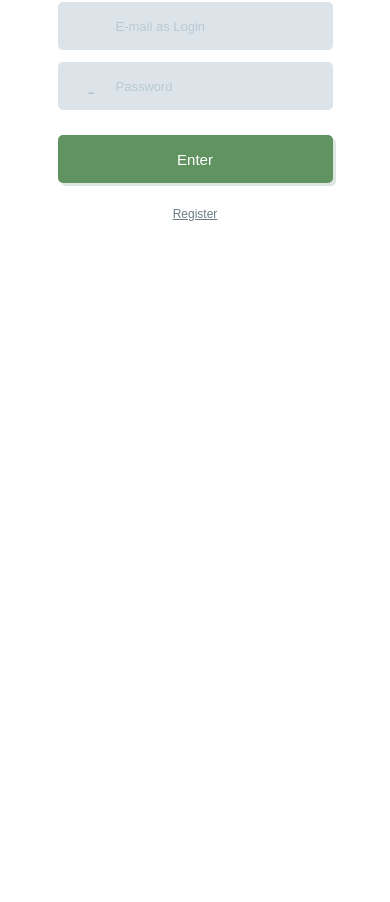
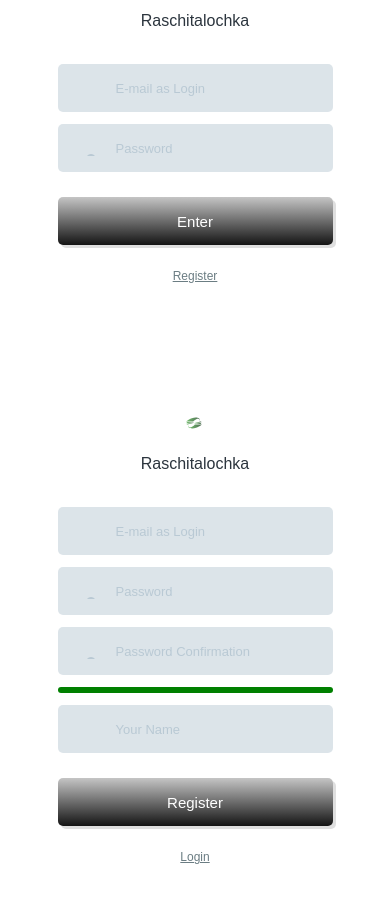
Before and after one commit to ProkhoDim/rasschitalochka, a React (Create React App) app: page / in a window 390 px wide. Shown: the part 1197-2099 px from the top of the page. Before the commit the page ends 1419 px from the top, so only its background shows below. Built offline with nearby package versions, Linux system fonts and the light colour scheme.

Commit message:
registration logic, mobile view ready/some fixes login

```diff
--- a/package.json
+++ b/package.json
@@ -8,6 +8,7 @@
     "@testing-library/react": "^9.5.0",
     "@testing-library/user-event": "^7.2.1",
     "axios": "^0.20.0",
+    "email-validator": "^2.0.4",
     "modern-normalize": "^1.0.0",
     "prop-types": "^15.7.2",
     "react": "^17.0.0",
--- a/src/App.js
+++ b/src/App.js
@@ -9,6 +9,8 @@ import AppBar from './components/AppBar';
 import ModalBtn from './components/ModalBtn';
 import SideBar from './components/Sidebar';
 import './fonts/fonts.css';
+import Login from './Views/Login';
+import Registration from './Views/Registration';
 import StatisticsView from './Views/StatisticsView'; //когда будет роутинг удалить
 
 class App extends Component {
@@ -62,6 +64,8 @@ class App extends Component {
           <AppBar />
           <SideBar />
           <ModalBtn />
+          <Login />
+          <Registration />
         </div>
       </>
     );
--- a/src/Views/Login/Login.js
+++ b/src/Views/Login/Login.js
@@ -25,7 +25,8 @@ class Login extends Component {
 
   render() {
     const { email, password } = this.state;
-
+    const isBtnNotDisabled = email.length > 0 && password.length > 0;
+    console.log(isBtnNotDisabled);
     return (
       <div className={s.loginBlock}>
         <div className={s.logo}></div>
@@ -35,33 +36,34 @@ class Login extends Component {
           onSubmit={this.onSubmitHandler}
           autoComplete="off"
         >
-          <label
-          // className={}
-          >
+          <label>
             <input
               className={s.emailInput}
               type="email"
               name="email"
               placeholder="E-mail as Login"
+              autocomplete="off"
               value={email}
               onChange={this.onChangeHandler}
             />
           </label>
 
-          <label
-          // className={}
-          >
+          <label>
             <input
               className={s.passwordInput}
               type="password"
               name="password"
               value={password}
+              autocomplete="off"
               placeholder="Password"
               onChange={this.onChangeHandler}
             />
           </label>
-
-          <button className={s.btnLogin} type="submit">
+          <button
+            className={s.btnLogin}
+            type="submit"
+            disabled={!isBtnNotDisabled}
+          >
             Enter
           </button>
         </form>
--- a/src/Views/Login/Login.module.css
+++ b/src/Views/Login/Login.module.css
@@ -1,4 +1,5 @@
 .loginBlock {
+  padding-top: 62px;
   display: flex;
   flex-direction: column;
   align-items: center;
@@ -103,8 +104,15 @@
   background: linear-gradient(#ecb22a, #ff6c00);
   box-shadow: 3px 3px 0px 0px rgba(255, 108, 0, 0.2);
 }
+
+.btnLogin:disabled {
+  background: linear-gradient(#c5c5c5, #141414);
+  box-shadow: 3px 3px 0px 0px rgba(97, 97, 97, 0.2);
+}
+
 .regLink {
   color: rgb(107, 125, 131);
   font-family: HelveticaNeueCyr-Roman, sans-serif;
   font-size: 12px;
+  margin-bottom: 65px;
 }
--- a/src/Views/Registration/Registration.js
+++ b/src/Views/Registration/Registration.js
@@ -0,0 +1,142 @@
+import React, { Component, createRef } from 'react';
+import * as EmailValidator from 'email-validator';
+import { NavLink } from 'react-router-dom';
+import { connect } from 'react-redux';
+import { authOperations } from '../../redux/auth';
+
+import s from './Registration.module.css';
+
+const initialState = {
+  user: {
+    name: '',
+    email: '',
+    password: '',
+  },
+  isValidEmail: '',
+  isEqualPassword: '',
+};
+
+class Registration extends Component {
+  state = initialState;
+  confirmPassword = createRef();
+
+  onChangeHandler = ({ currentTarget: { name, value } }) => {
+    this.setState({ user: { [name]: value } });
+  };
+
+  onBlurEmailHandler = e => {
+    if (EmailValidator.validate(this.state.user.email) === true) {
+      this.setState({ isValidEmail: true });
+    } else {
+      this.setState({ isValidEmail: false });
+    }
+  };
+
+  onChangeConfrimPassHandler = e => {
+    if (this.confirmPassword.current.value === this.state.user.password) {
+      this.setState({ isEqualPassword: true });
+    } else {
+      this.setState({ isEqualPassword: false });
+    }
+  };
+
+  onSubmitHandler = e => {
+    const { onRegister } = this.props;
+    e.preventDefault();
+    if (
+      this.state.isValidEmail === true &&
+      this.state.isEqualPassword === true
+    ) {
+      onRegister(this.state.user);
+      this.setState(initialState);
+      this.confirmPassword.current.value = '';
+    }
+  };
+
+  render() {
+    const { name, email, password } = this.state.user;
+    const isBtnNotDisable =
+      this.state.isValidEmail && this.state.isEqualPassword;
+    return (
+      <div className={s.registerBlock}>
+        <div className={s.logo}></div>
+        <span className={s.projectName}>Raschitalochka</span>
+        <form
+          className={s.registerForm}
+          onSubmit={this.onSubmitHandler}
+          autoComplete="off"
+        >
+          <label>
+            <input
+              className={s.emailInput}
+              type="email"
+              name="email"
+              value={email}
+              autocomplete="off"
+              placeholder="E-mail as Login"
+              onChange={this.onChangeHandler}
+              onBlur={this.onBlurEmailHandler}
+            />
+          </label>
+          {this.state.isValidEmail === false && (
+            <div className={s.warningText}>
+              <span>Please enter valid email address!</span>
+            </div>
+          )}
+          <label>
+            <input
+              className={s.passwordInput}
+              type="password"
+              name="password"
+              value={password}
+              placeholder="Password"
+              onChange={this.onChangeHandler}
+            />
+          </label>
+          <label>
+            <input
+              className={s.passwordInput}
+              type="password"
+              name="password confirmation"
+              placeholder="Password Confirmation"
+              onChange={this.onChangeConfrimPassHandler}
+              ref={this.confirmPassword}
+            />
+          </label>
+          {this.state.isEqualPassword === false && (
+            <div className={s.warningText}>
+              <span>Password doesn't match!</span>
+            </div>
+          )}
+          <div className={s.passwordProgressLine}></div>
+          <label>
+            <input
+              className={s.nameInput}
+              type="name"
+              name="name"
+              value={name}
+              placeholder="Your Name"
+              onChange={this.onChangeHandler}
+            />
+          </label>
+          <button
+            className={s.btnRegister}
+            type="submit"
+            disabled={!isBtnNotDisable}
+          >
+            Register
+          </button>
+        </form>
+        <NavLink className={s.loginLink} exact to="/login">
+          Login
+        </NavLink>
+      </div>
+    );
+  }
+}
+
+const mapDispatchToProps = dispatch => ({
+  onRegister: data => dispatch(authOperations.register(data)),
+});
+
+export default connect(null, mapDispatchToProps)(Registration);
--- a/src/Views/Registration/Registration.module.css
+++ b/src/Views/Registration/Registration.module.css
@@ -0,0 +1,158 @@
+.registerBlock {
+  padding-top: 62px;
+  display: flex;
+  flex-direction: column;
+  align-items: center;
+}
+
+.registerForm {
+  display: flex;
+  flex-direction: column;
+  align-items: center;
+  margin-bottom: 25px;
+}
+.logo {
+  background-image: url(../../assets/svg/logo.svg);
+  width: 32px;
+  height: 32px;
+  background-repeat: no-repeat;
+  background-size: contain;
+  margin: 0 auto;
+  margin-bottom: 12px;
+}
+
+.projectName {
+  font-family: HelveticaNeueCyr-Bold, sans-serif;
+  font-size: 16px;
+  color: #2c353e;
+  margin: 0;
+  padding: 0;
+  margin-bottom: 34px;
+}
+
+.emailInput {
+  background-color: rgba(185, 201, 212, 0.5);
+  border: none;
+  border-radius: 5px;
+  height: 48px;
+  width: 275px;
+  margin: 0;
+  margin-bottom: 12px;
+  padding: 0;
+  text-align: center;
+  outline: none;
+}
+
+.warningText {
+  margin: 0 0 10px 0;
+  padding: 0;
+  color: red;
+  font-size: 12px;
+}
+
+.emailInput::placeholder {
+  font-family: HelveticaNeueCyr-Roman, sans-serif;
+  font-size: 13px;
+  line-height: 48px;
+  text-align: left;
+  padding-left: 58px;
+  color: #b9c9d4;
+  background-image: url(../../assets/authForm/baseline-email-24px.svg);
+  background-position-x: 21px;
+  background-position-y: 12px;
+  background-repeat: no-repeat;
+  background-size: 24px;
+}
+
+.passwordInput {
+  background-color: rgba(185, 201, 212, 0.5);
+  border: none;
+  border-radius: 5px;
+  height: 48px;
+  width: 275px;
+  margin: 0;
+  margin-bottom: 12px;
+  padding: 0;
+  text-align: center;
+}
+
+.passwordInput::placeholder {
+  font-family: HelveticaNeueCyr-Roman, sans-serif;
+  font-size: 13px;
+  line-height: 48px;
+  text-align: left;
+  padding-left: 58px;
+  color: #b9c9d4;
+  background-image: url(../../assets/authForm/baseline-lock-24px.svg);
+  background-position-x: 21px;
+  background-position-y: 12px;
+  background-repeat: no-repeat;
+  background-size: 24px;
+}
+.passwordProgressLine {
+  height: 6px;
+  width: 275px;
+  background-color: green;
+  border-radius: 5px;
+  margin-bottom: 12px;
+}
+
+.nameInput {
+  background-color: rgba(185, 201, 212, 0.5);
+  border: none;
+  border-radius: 5px;
+  height: 48px;
+  width: 275px;
+  margin: 0;
+  margin-bottom: 25px;
+  padding: 0;
+  text-align: center;
+}
+
+.nameInput::placeholder {
+  font-family: HelveticaNeueCyr-Roman, sans-serif;
+  font-size: 13px;
+  line-height: 48px;
+  text-align: left;
+  padding-left: 58px;
+  color: #b9c9d4;
+  background-image: url(../../assets/authForm/baseline-account_box-24px.svg);
+  background-position-x: 21px;
+  background-position-y: 12px;
+  background-repeat: no-repeat;
+  background-size: 24px;
+}
+
+.btnRegister {
+  font-family: HelveticaNeueCyr-Bold, sans-serif;
+  font-size: 15px;
+  text-align: center;
+  height: 48px;
+  width: 275px;
+  color: white;
+  border-radius: 5px;
+  outline: none;
+  border: none;
+  background: #619361;
+  box-shadow: 3px 3px 0px 0px rgba(92, 135, 94, 0.2);
+  margin: 0;
+  padding: 0;
+  transition: all ease-in-out 300ms;
+}
+
+.btnRegister:hover {
+  background: linear-gradient(#ecb22a, #ff6c00);
+  box-shadow: 3px 3px 0px 0px rgba(255, 108, 0, 0.2);
+}
+
+.btnRegister:disabled {
+  background: linear-gradient(#c5c5c5, #141414);
+  box-shadow: 3px 3px 0px 0px rgba(97, 97, 97, 0.2);
+}
+
+.loginLink {
+  color: rgb(107, 125, 131);
+  font-family: HelveticaNeueCyr-Roman, sans-serif;
+  font-size: 12px;
+  margin-bottom: 65px;
+}
--- a/src/Views/Registration/index.js
+++ b/src/Views/Registration/index.js
@@ -0,0 +1 @@
+export { default } from './Registration';
--- a/src/index.js
+++ b/src/index.js
@@ -10,15 +10,12 @@ import App from './App';
 import store from './redux/store';
 import 'modern-normalize/modern-normalize.css';
 
-import Login from './Views/Login';
-
 ReactDOM.render(
   <React.StrictMode>
     <Provider store={store.store}>
       <PersistGate loading={null} persistor={store.persistor}>
         <BrowserRouter>
           <App />
-          <Login />
         </BrowserRouter>
       </PersistGate>
     </Provider>
--- a/src/redux/auth/auth-reducers.js
+++ b/src/redux/auth/auth-reducers.js
@@ -5,14 +5,14 @@ import authActions from './auth-actions';
 const initialUserState = { name: null, email: null };
 
 const user = createReducer(initialUserState, {
-  [authActions.registerSuccess]: (_, { payload }) => payload.user,
+  [authActions.registerSuccess]: () => initialUserState,
   [authActions.loginSuccess]: (_, { payload }) => payload.user,
   [authActions.logoutSuccess]: () => initialUserState,
   [authActions.getCurrentUserSuccess]: (_, { payload }) => payload,
 });
 
 const token = createReducer(null, {
-  [authActions.registerSuccess]: (_, { payload }) => payload.token,
+  [authActions.registerSuccess]: () => null,
   [authActions.loginSuccess]: (_, { payload }) => payload.token,
   [authActions.logoutSuccess]: () => null,
 });
```
Also changed, not shown: src/redux/auth/auth-operations.js (+13 -33 lines), src/assets/authForm/baseline-account_box-24px.svg (added), 1 other file (tests, documents, lock files or other folders).
